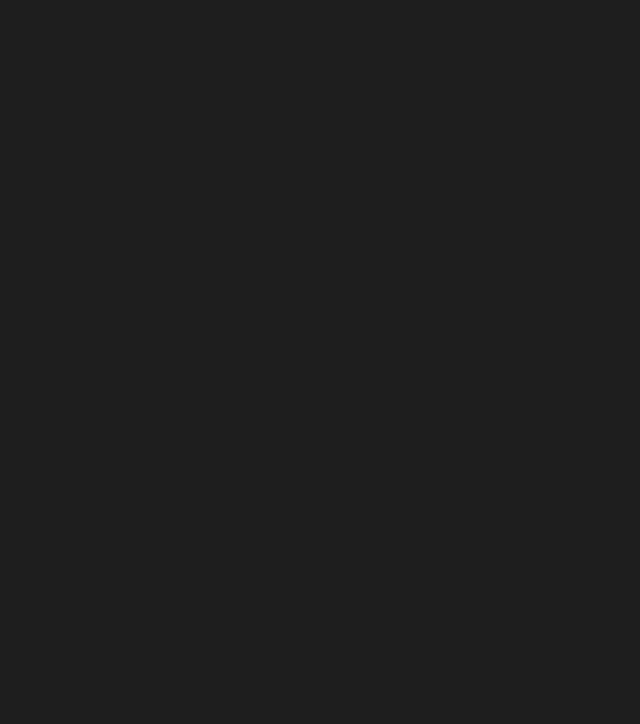
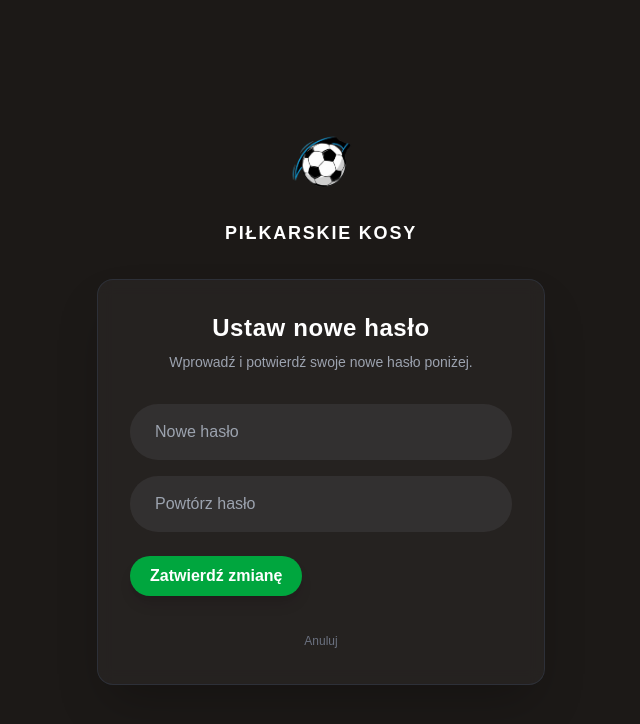
Before and after one commit to kamilpasierski/projekt-kosy, a React (Vite) app in the folder frontend/: page /reset-password/1/1 in a window 1280 px wide. Before the commit this address had no page. Shown: the top 724 px of the page, without its empty margins (319-959 px from the left). Built offline with nearby package versions, Linux system fonts and the light colour scheme; the HTML template or start-up script is replaced by a standard one.

Commit message:
Added reset password form

```diff
--- a/frontend/src/App.tsx
+++ b/frontend/src/App.tsx
@@ -7,6 +7,7 @@ import MapScene from "./scenes/map";
 import 'leaflet/dist/leaflet.css';
 import {AuthProvider} from "./context/AuthContext.tsx";
 import MainLayout from "./layouts/MainLayout.tsx";
+import ResetPasswordConfirm from "./scenes/reset_password";
 
 
 function App() {
@@ -21,6 +22,7 @@ function App() {
                     <Route path="/mapa" element={<MapScene />} />
                     </Route>
 
+                    <Route path="/reset-password/:uid/:token" element={<ResetPasswordConfirm />} />
                     <Route path="/auth" element={<AuthScene />} />
                     <Route path="/login" element={<LoginScene />} />
                 </Routes>
--- /dev/null
+++ b/frontend/src/scenes/reset_password/index.tsx
@@ -0,0 +1,182 @@
+import React, { useState } from 'react';
+import { useParams, useNavigate, Link } from 'react-router-dom';
+import axios, { isAxiosError } from 'axios';
+import Logo from "@/assets/Logo.png";
+import ActionButton from "../../shared/ActionButton.tsx";
+
+interface BackendErrorResponse {
+    error?: string;
+    new_password?: string[];
+    re_password?: string[];
+    non_field_errors?: string[];
+    [key: string]: string | string[] | undefined;
+}
+
+const ResetPasswordConfirm = () => {
+    // Pobieranie parametrów z linku (uid i token)
+    const { uid, token } = useParams();
+    const navigate = useNavigate();
+
+    const [formData, setFormData] = useState({
+        new_password: '',
+        re_password: ''
+    });
+
+    const [error, setError] = useState<string | null>(null);
+    const [success, setSuccess] = useState(false);
+
+    const inputStyles = "w-full h-14 bg-neutral-700/50 text-white placeholder-gray-400 rounded-[50px] px-6 border border-transparent focus:border-green-500 focus:bg-neutral-700 focus:outline-none transition-all";
+
+    const handleChange = (e: React.ChangeEvent<HTMLInputElement>) => {
+        setFormData({
+            ...formData,
+            [e.target.name]: e.target.value,
+        });
+    };
+
+    // Logika walidacji (taka sama jak w AuthScene)
+    const validatePassword = (password: string): string | null => {
+        if (password.length < 8) return "Hasło musi mieć min. 8 znaków.";
+        if (!/[A-Z]/.test(password)) return "Hasło musi zawierać dużą literę.";
+        if (!/\d/.test(password)) return "Hasło musi zawierać cyfrę.";
+        if (/^[a-zA-Z0-9]+$/.test(password)) return "Hasło musi zawierać znak specjalny.";
+        return null;
+    };
+
+    const handleSubmit = async (e: React.FormEvent) => {
+        e.preventDefault();
+        setError(null);
+
+        // 1. Walidacja haseł
+        if (formData.new_password !== formData.re_password) {
+            setError('Hasła nie są zgodne!');
+            return;
+        }
+
+        const passError = validatePassword(formData.new_password);
+        if (passError) {
+            setError(passError);
+            return;
+        }
+
+        try {
+            const API_URL = 'http://127.0.0.1:8000/api/login/reset-password-confirm/';
+
+            await axios.post(API_URL, {
+                uidb64: uid,       // Backend oczekuje 'uidb64'
+                token: token,      // Token z URL
+                new_password: formData.new_password,
+                re_password: formData.re_password
+            });
+
+            setSuccess(true);
+
+            // Opcjonalne przekierowanie po 3 sek
+            setTimeout(() => {
+                navigate('/auth');
+            }, 3000);
+
+        } catch (err: unknown) {
+            let errorMessage = 'Wystąpił błąd podczas zmiany hasła.';
+
+            if (isAxiosError(err) && err.response?.data) {
+                const data = err.response.data as BackendErrorResponse;
+
+                if (data.error) {
+                    errorMessage = data.error;
+                } else if (data.new_password && data.new_password.length > 0) {
+                    errorMessage = data.new_password[0];
+                } else if (data.non_field_errors && data.non_field_errors.length > 0) {
+                    errorMessage = data.non_field_errors[0];
+                }
+            }
+            setError(errorMessage);
+        }
+    };
+
+    return (
+        <div className="w-full min-h-screen bg-stone-900 flex flex-col items-center justify-center p-4 relative overflow-hidden">
+
+            {/* Logo na górze (link do strony głównej) */}
+            <Link to="/" className="mb-8 hover:opacity-80 transition-opacity flex flex-col items-center">
+                <img className="w-24 h-24 rounded-full" src={Logo} alt="Logo" />
+                <div className="text-white text-lg font-semibold tracking-widest text-center mt-2">
+                    PIŁKARSKIE KOSY
+                </div>
+            </Link>
+
+            {/* Karta formularza */}
+            <div className="w-full max-w-md bg-stone-800/80 p-8 rounded-2xl shadow-2xl border border-gray-700/50 backdrop-blur-sm animate-in fade-in zoom-in-95 duration-300">
+
+                {success ? (
+                    // WIDOK SUKCESU
+                    <div className="text-center py-4 animate-in fade-in slide-in-from-bottom-4 duration-500">
+                        <div className="w-16 h-16 bg-green-500 rounded-full flex items-center justify-center mx-auto mb-6 shadow-lg shadow-green-500/30">
+                            <svg className="w-8 h-8 text-white" fill="none" stroke="currentColor" viewBox="0 0 24 24">
+                                <path strokeLinecap="round" strokeLinejoin="round" strokeWidth="3" d="M5 13l4 4L19 7"></path>
+                            </svg>
+                        </div>
+                        <h2 className="text-2xl text-white font-bold mb-2">Hasło zmienione!</h2>
+                        <p className="text-gray-400 mb-8">Możesz się teraz zalogować używając nowego hasła.</p>
+
+                        <ActionButton onClick={() => navigate('/auth')}>
+                            Przejdź do logowania
+                        </ActionButton>
+                    </div>
+                ) : (
+                    // WIDOK FORMULARZA
+                    <>
+                        <h2 className="text-white text-2xl font-semibold tracking-wide text-center mb-2">
+                            Ustaw nowe hasło
+                        </h2>
+                        <p className="text-gray-400 text-sm text-center mb-8">
+                            Wprowadź i potwierdź swoje nowe hasło poniżej.
+                        </p>
+
+                        <form onSubmit={handleSubmit} className="flex flex-col gap-4">
+                            <input
+                                className={inputStyles}
+                                type="password"
+                                name="new_password"
+                                placeholder="Nowe hasło"
+                                value={formData.new_password}
+                                onChange={handleChange}
+                                required
+                            />
+                            <input
+                                className={inputStyles}
+                                type="password"
+                                name="re_password"
+                                placeholder="Powtórz hasło"
+                                value={formData.re_password}
+                                onChange={handleChange}
+                                required
+                            />
+
+                            {/* Wyświetlanie błędów */}
+                            {error && (
+                                <div className="p-3 bg-red-900/20 border border-red-500/50 text-red-200 rounded-xl text-sm text-center animate-in fade-in">
+                                    {error}
+                                </div>
+                            )}
+
+                            <div className="mt-2">
+                                <ActionButton type="submit">
+                                    Zatwierdź zmianę
+                                </ActionButton>
+                            </div>
+
+                            <div className="mt-4 text-center">
+                                <Link to="/" className="text-xs text-gray-500 hover:text-gray-300 transition-colors">
+                                    Anuluj
+                                </Link>
+                            </div>
+                        </form>
+                    </>
+                )}
+            </div>
+        </div>
+    );
+};
+
+export default ResetPasswordConfirm;
```
